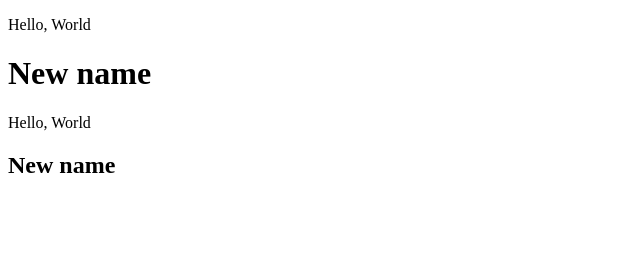
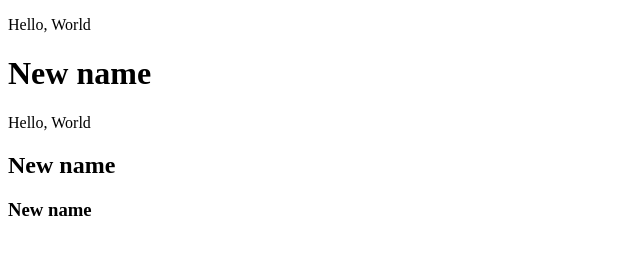
Before and after one commit to Sane4ka126/Site12, a plain HTML site: page index.html in a window 1280 px wide. Shown: the whole page, without its empty margins (0-640 px from the left). Drawn offline with Linux system fonts and the light colour scheme.

Commit message:
new commit

```diff
--- a/index.html
+++ b/index.html
@@ -10,5 +10,6 @@
     <h1>New name</h1>
     <p>Hello, World</p>
     <h2>New name</h1>
+    <h3>New name</h1>
 </body>
 </html>
```
